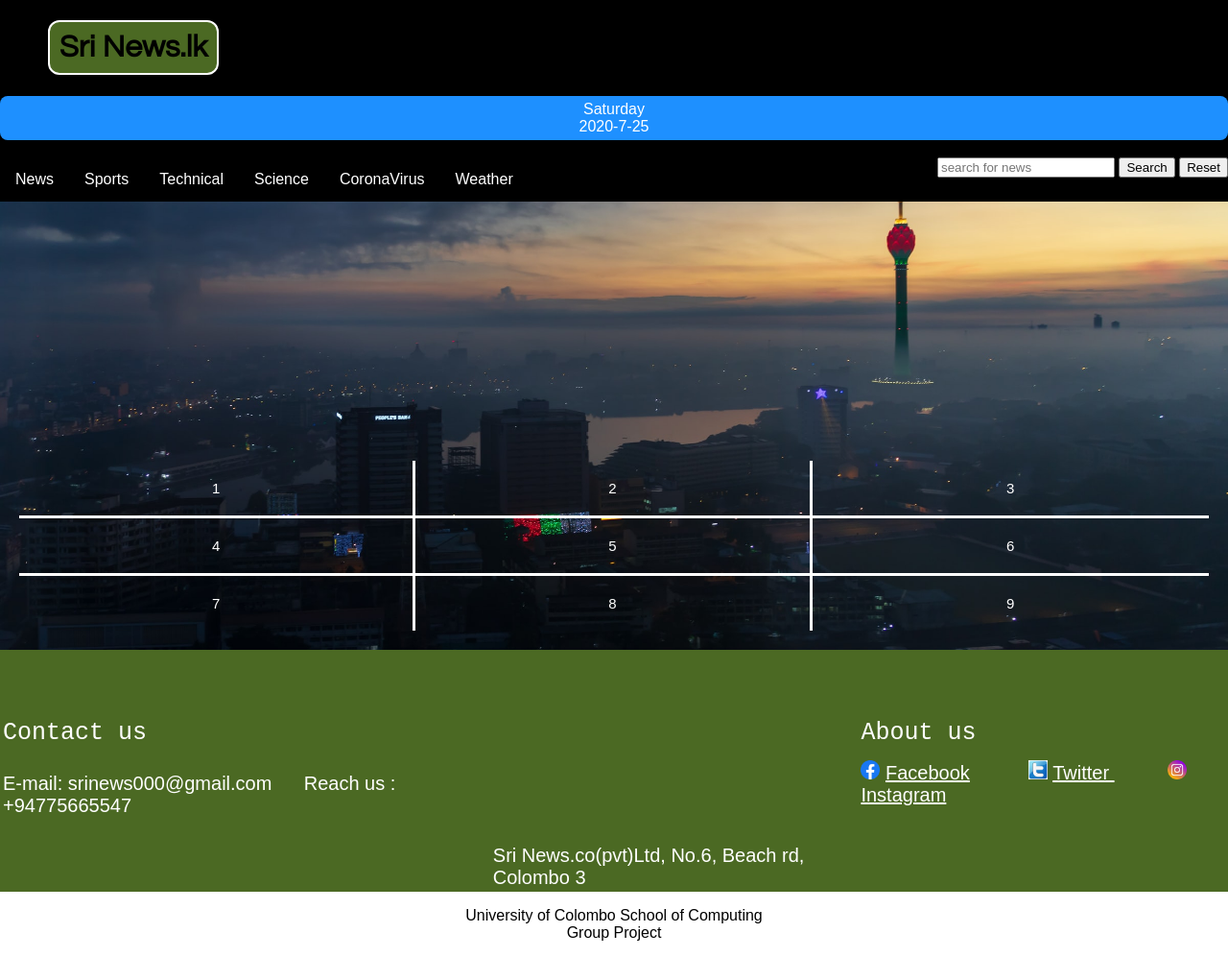
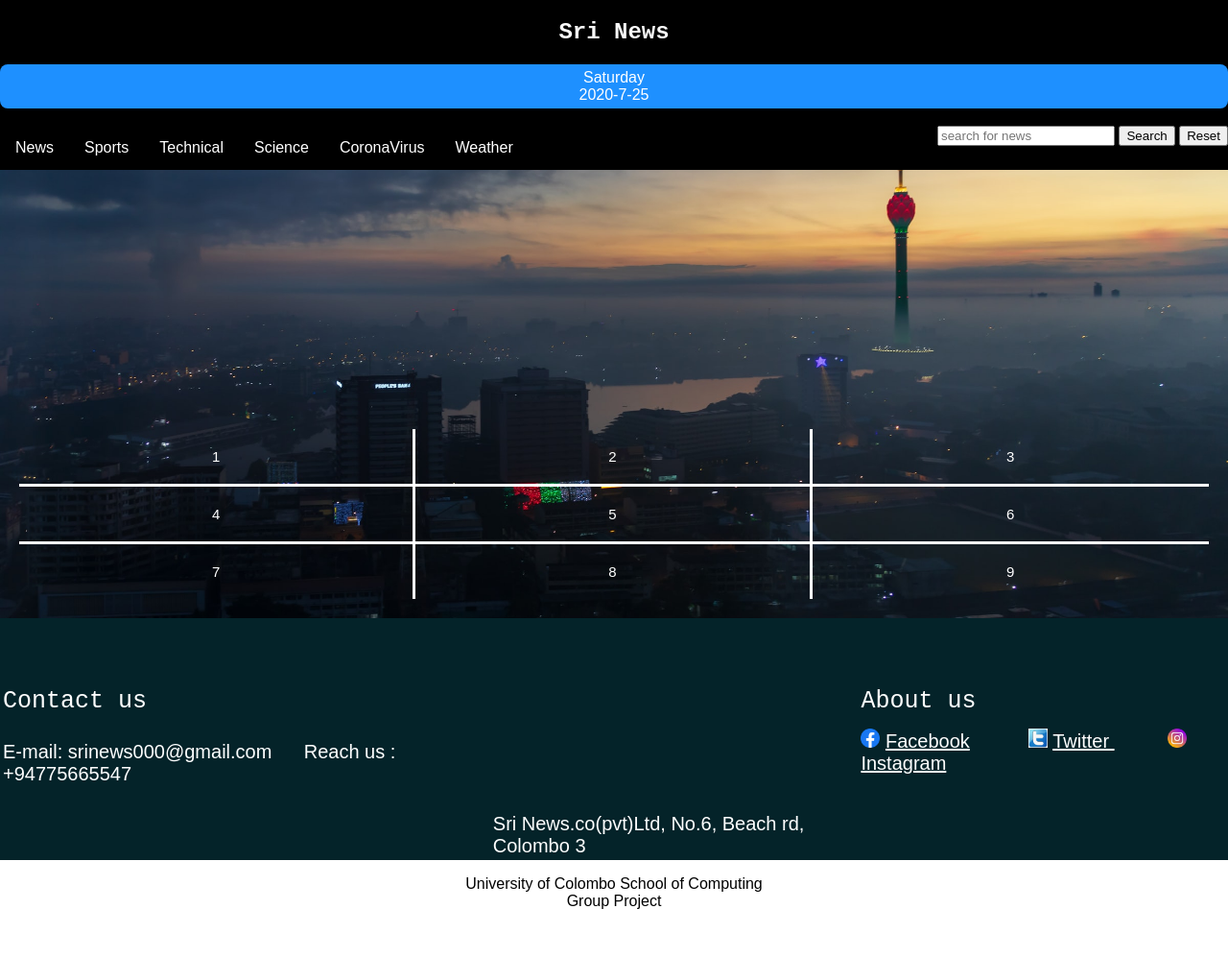
Before and after one commit to SriNews000/Modified2, a plain HTML site: page index.htm in a window 1280 px wide. Shown: the whole page at 96% size. After the commit the page ends 964 px from the top, so only its background shows below. Drawn offline with Linux system fonts and the light colour scheme; no server answers.

Commit message:
changed the footer color and size

```diff
--- a/index.htm
+++ b/index.htm
@@ -125,7 +125,7 @@
 
 			/* Style the footer */
 			.footer{
-			 background-color:#4b6923;
+			 background-color:#042329;
 			 color:white;
 			 font-size:20px;
 
@@ -142,8 +142,7 @@
 <body>
 
   <ul>
-	<h1 style="color:'black'; background-color:#4b6923; font-family:'Century Gothic'; display:inline-block; padding:10px; margin-left:50px; margin-right:50px; border:2px solid white;
-        border-radius: 12px;"> Sri News.lk  </h1>
+	<h2 style = "text-align: center;color:#f9f9f9;font-family: 'Courier New', Courier, monospace;">Sri News  </h2>
 	<div id = "time">
 	<div id = "date" style = "color:white;"></div>
 	<div id = "day" style = "color:white;"></div>
@@ -277,7 +276,7 @@
 <!---------------------------------------------------footer------------------------------------------------------------------------------------------->
 <footer>
 <div class="footer">
-	<table style="width:100%" border ="0" width = "100%" height = "100%">
+	<table style="width:100%" border ="0" width = "20%" height = "10%">
 	<tr>
 		<td width="40%" style = "text-decoration: none; color:white ;font-size: 25px; font-family: monospace;"> Contact us</td>
 		<td></td>
```
